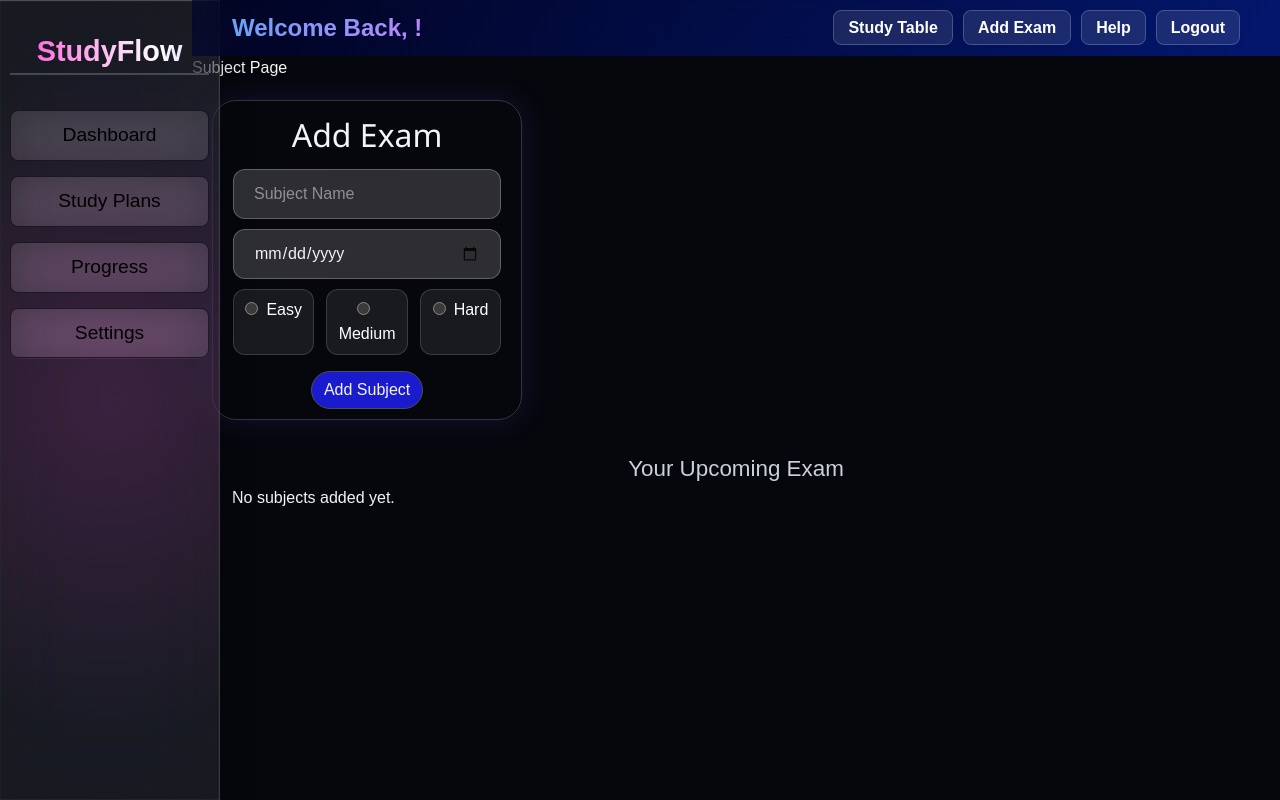
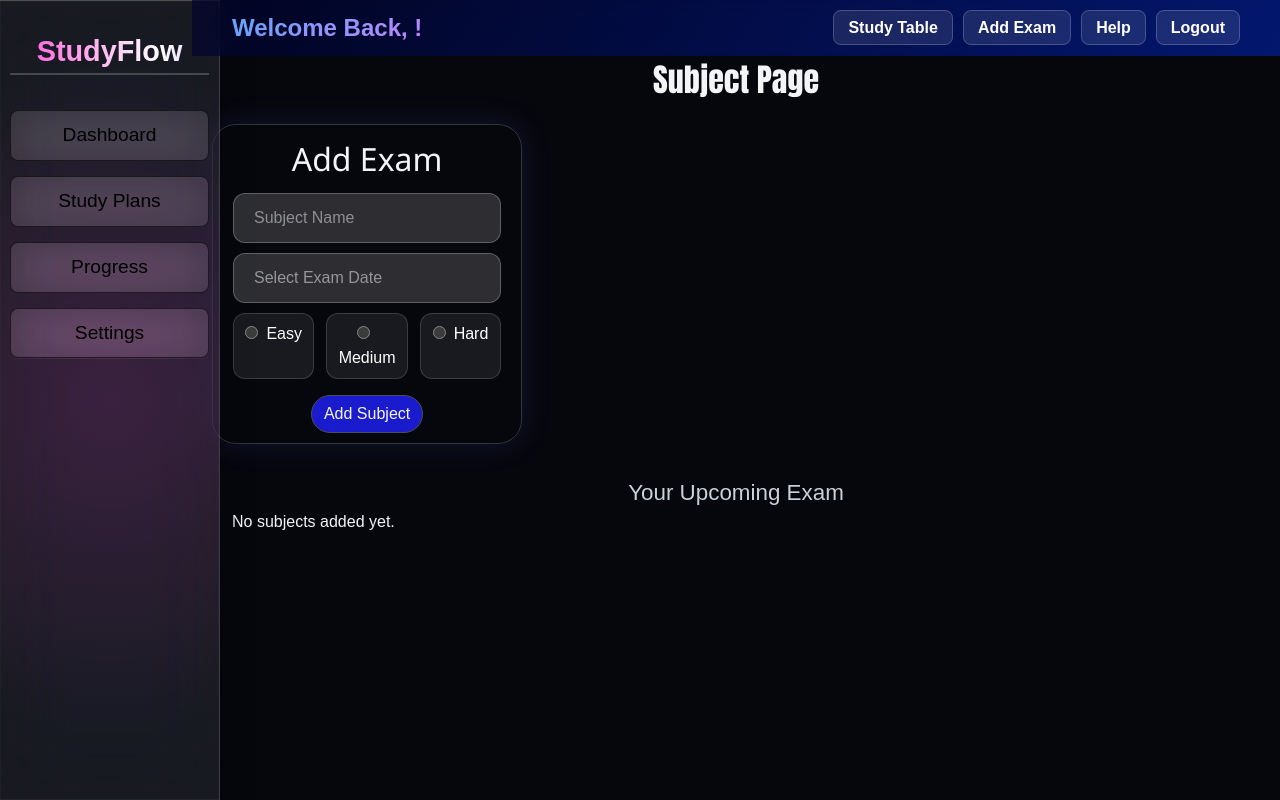
Before and after one commit to Ashmit-1/studyflow, a React (Vite) app in the folder FrontEnd/: page /student/1/subjects in a window 1280 px wide. Built offline with nearby package versions, Linux system fonts and the light colour scheme.

Commit message:
feat: add react-datepicker; update Subject component for exam date selection and styling

```diff
--- a/FrontEnd/package.json
+++ b/FrontEnd/package.json
@@ -12,7 +12,10 @@
   "dependencies": {
     "@tailwindcss/vite": "^4.3.0",
     "react": "^19.2.6",
+    "react-datepicker": "^9.1.0",
     "react-dom": "^19.2.6",
+    "react-icon": "^1.0.0",
+    "react-icons": "^5.6.0",
     "react-router-dom": "^7.15.1"
   },
   "devDependencies": {
--- a/FrontEnd/src/pages/dashboard/Subject.jsx
+++ b/FrontEnd/src/pages/dashboard/Subject.jsx
@@ -5,6 +5,10 @@ import Toast from "../../components/Toast";
 import styles from "../../styles/pages/subject.module.css";
 import { useNavigate } from "react-router-dom";
 import { fetchWithAuth } from "../../api";
+import DatePicker from "react-datepicker";
+import { FaCalendarAlt } from "react-icons/fa"
+import "react-datepicker/dist/react-datepicker.css";
+
 
 export default function Subject() {
     let [subject, setSubjectName] = useState({
@@ -73,11 +77,26 @@ export default function Subject() {
         }
     };
 
+    const toDelete = async (subjId) => {
+        try {
+            const response = await fetchWithAuth(`http://127.0.0.1:8000/student/${userId}/subjects/${subjId}`, {
+                method: "DELETE",
+            });
+            if (!response.ok) {
+                setError("Could not delete the subject, pls Try Again.");
+                return;
+            }
+            setSubjects(subjects.filter((subj) => subj.id !== subjId));
+        } catch (error) {
+            console.log("Error: ", error);
+            setError("Could not Delete the subject, pls Try Again")
+        }
+    };
     return (
         <div className={styles["subjectContainer"]}>
             <StudentNav username={username} />
             <Sidebar />
-            <h1>Subject Page</h1>
+            <h1 className={styles["title"]}>Subject Page</h1>
             {error && <Toast message={error} onClose={() => setError("")} />}
 
             <form className={styles["addSubject"]} onSubmit={onSubmit}>
@@ -88,10 +107,18 @@ export default function Subject() {
                     value={subject.subject_name}
                     onChange={(e) => setSubjectName({ ...subject, subject_name: e.target.value })}
                 />
-                <input
-                    type="date"
-                    value={subject.exam_date}
-                    onChange={(e) => setSubjectName({ ...subject, exam_date: e.target.value })}
+                <DatePicker
+                    selected={subject.exam_date ? new Date(subject.exam_date) : null}
+                    onChange={(date) =>
+                        setSubjectName({
+                            ...subject,
+                            exam_date: date.toLocaleDateString("en-CA")
+                        })
+                    }
+                    minDate={new Date()}
+                    dateFormat="dd-MM-yyyy"
+                    placeholderText="Select Exam Date"
+                    className={styles.dateInput}
                 />
                 <div className={styles["difficultyGroup"]}>
                     <label>
@@ -157,9 +184,21 @@ export default function Subject() {
                                 <tr key={subj.id}>
                                     <td>{subj.id}</td>
                                     <td>{subj.subject_name}</td>
-                                    <td>{subj.exam_date}</td>
-                                    <td>{subj.difficulty}</td>
-                                    <td><button onClick={() => navigate(`/student/${userId}/subjects/${subj.id}/edit`)}>✏️ Edit</button></td>
+                                    <td>
+                                        {new Date(subj.exam_date).toLocaleDateString("en-GB", {
+                                            day: "numeric",
+                                            month: "short",
+                                            year: "numeric",
+                                        })}
+                                    </td>
+                                    <td>
+                                        <span className={styles[subj.difficulty]}>{subj.difficulty}
+                                        </span>
+                                    </td>
+                                    <td>
+                                        <button onClick={() => navigate(`/student/${userId}/subjects/${subj.id}/edit`)} className={styles["edit"]}>✏️ Edit</button>
+                                        <button onClick={() => toDelete(subj.id)} className={styles["delete"]}>Delete </button>
+                                    </td>
                                 </tr>
                             ))}
                         </tbody>
--- a/FrontEnd/src/styles/pages/subject.module.css
+++ b/FrontEnd/src/styles/pages/subject.module.css
@@ -33,14 +33,10 @@
 }
 
 .addSubject input:focus {
-    border: 1px rgba(252, 252, 252, 0.500);
+    outline: none;
+    border-color: #3b82f6;
 }
 
-.addSubject [type="date"]::-webkit-calendar-picker-indicator {
-    filter: invert(1);
-    cursor: pointer;
-    opacity: 0.8;
-}
 
 .addSubject button {
     border: 1px solid #484F58;
@@ -99,7 +95,8 @@
     font-weight: 600;
 }
 
-.subjectTable button {
+.subjectTable .edit {
+    margin-right: 10px;
     cursor: pointer;
     border: none;
     color: white;
@@ -107,6 +104,32 @@
     padding: 6px 20px;
     border-radius: 999px;
     transition: all 0.3s ease;
+}
+
+.subjectTable .delete {
+    margin-left: 10px;
+    cursor: pointer;
+    border: none;
+    color: white;
+    background: rgb(242, 39, 39);
+    padding: 6px 20px;
+    border-radius: 999px;
+    transition: all 0.3s ease;
+}
+
+.dateInput {
+    width: 100%;
+    padding: 12px;
+    border: 1px solid #374151;
+    border-radius: 12px;
+    background: #1f2937;
+    color: white;
+    font-size: 16px;
+    outline: none;
+}
+
+.dateInput:focus {
+    border-color: #3b82f6;
 }
 
 .subjectTable button:hover {
@@ -133,3 +156,21 @@
 .difficultyGroup input {
     margin-right: 8px;
 }
+
+.easy {
+    color: #4caf50;
+}
+
+.medium {
+    color: #ff9800;
+}
+
+.hard {
+    color: #f44336;
+}
+
+.subjectContainer .title {
+    font-family: Impact, Haettenschweiler, 'Arial Narrow Bold', sans-serif;
+    text-align: center;
+    font-size: 2rem;
+}
--- /dev/null
+++ b/package.json
@@ -0,0 +1,5 @@
+{
+  "dependencies": {
+    "react-icon": "^1.0.0"
+  }
+}
```
Also changed, not shown: 2 other files (tests, documents, lock files or other folders).
